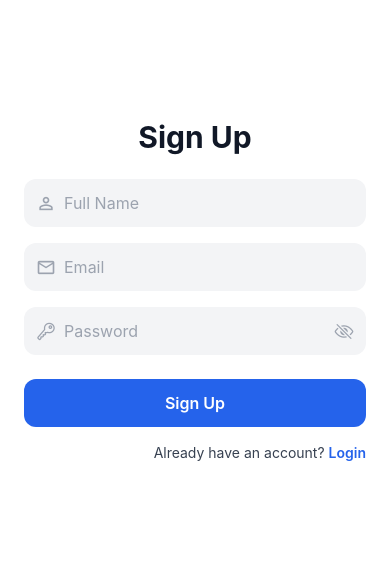
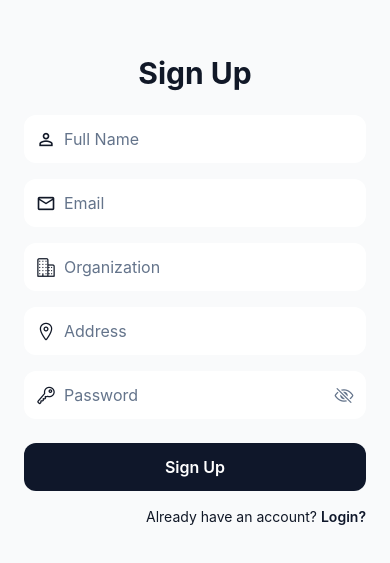
Before and after one commit to Malikwebd9723/Finestics, a React Native app: screen /Signup in a window 390 px wide. Shown: the part 131-694 px from the top of the page. Built offline with nearby package versions, Linux system fonts and the light colour scheme.

Commit message:
done with login and signup forms

```diff
--- a/App.tsx
+++ b/App.tsx
@@ -1,15 +1,29 @@
-import React from "react";
-import { NavigationContainer } from "@react-navigation/native";
-import RootNavigator from "./navigation/RootNavigator";
-import { ThemeProvider } from "./context/ThemeProvider";
-import "./global.css";
+import React from 'react';
+import { NavigationContainer } from '@react-navigation/native';
+import RootNavigator from './navigation/RootNavigator';
+import { ThemeProvider, useThemeContext } from './context/ThemeProvider';
+import './global.css';
+import { View } from 'react-native';
+import { SafeAreaProvider, SafeAreaView } from 'react-native-safe-area-context';
+import { StatusBar } from 'expo-status-bar';
 
-export default function App() {
+function ThemedApp() {
+  const { colors, theme } = useThemeContext();
+
   return (
-    <ThemeProvider>
+    <View style={{ flex: 1, backgroundColor: colors.background }}>
       <NavigationContainer>
         <RootNavigator />
       </NavigationContainer>
-    </ThemeProvider>
+    </View>
   );
 }
+export default function App() {
+  return (
+    <SafeAreaProvider>
+      <ThemeProvider>
+        <ThemedApp />
+      </ThemeProvider>
+    </SafeAreaProvider>
+  );
+}
--- a/app.json
+++ b/app.json
@@ -1,7 +1,7 @@
 {
   "expo": {
-    "name": "my-expo-app",
-    "slug": "my-expo-app",
+    "name": "Finestics",
+    "slug": "Finestics",
     "version": "1.0.0",
     "web": {
       "favicon": "./assets/favicon.png"
--- a/package.json
+++ b/package.json
@@ -1,5 +1,5 @@
 {
-  "name": "my-expo-app",
+  "name": "Finestics",
   "version": "1.0.0",
   "scripts": {
     "android": "expo run:android",
--- a/screens/Login.jsx
+++ b/screens/Login.jsx
@@ -1,4 +1,4 @@
-import React, { useState } from "react";
+import React, { useState } from 'react';
 import {
   View,
   Text,
@@ -7,40 +7,46 @@ import {
   TouchableOpacity,
   SafeAreaView,
   ToastAndroid,
-} from "react-native";
-import { Ionicons } from "@expo/vector-icons";
-import { useNavigation } from "@react-navigation/native";
+} from 'react-native';
+import { Ionicons } from '@expo/vector-icons';
+import { useNavigation } from '@react-navigation/native';
+import { useThemeContext } from '../context/ThemeProvider';
 
-export default function Login() {
+export default function LoginScreen() {
   const navigation = useNavigation();
-  const [email, setEmail] = useState("");
-  const [password, setPassword] = useState("");
+  const { colors } = useThemeContext();
+
+  const [email, setEmail] = useState('');
+  const [password, setPassword] = useState('');
   const [showPassword, setShowPassword] = useState(false);
 
   const handleLogin = () => {
     if (!email || !password) {
-      ToastAndroid.show("Please enter your email and password", ToastAndroid.SHORT);
+      ToastAndroid.show('Please enter your email and password', ToastAndroid.SHORT);
       return;
     }
-    ToastAndroid.show("Login Successful!", ToastAndroid.SHORT);
-    navigation.replace("Main");
+    ToastAndroid.show('Login Successful!', ToastAndroid.SHORT);
+    navigation.replace('home');
   };
 
   return (
-    <View className="flex-1 bg-white dark:bg-gray-900 px-6">
+    <View className="flex-1 px-6" style={{ backgroundColor: colors.background }}>
       <View className="flex-1 justify-center">
         {/* Title */}
-        <Text className="text-3xl font-bold text-center mb-10 text-gray-900 dark:text-gray-100">
+        <Text className="mb-10 text-center text-3xl font-bold" style={{ color: colors.text }}>
           Login
         </Text>
 
         {/* Email Input */}
-        <View className="flex-row items-center px-3 rounded-xl mb-4 bg-gray-100 dark:bg-gray-800">
-          <Ionicons name="mail-outline" size={20} color="#9ca3af" />
+        <View
+          className="mb-4 flex-row items-center rounded-xl px-3"
+          style={{ backgroundColor: colors.card }}>
+          <Ionicons name="mail-outline" size={20} color={colors.text} />
           <TextInput
             placeholder="Email"
-            placeholderTextColor="#9ca3af"
-            className="flex-1 px-3 py-3 text-base text-gray-900 dark:text-gray-100"
+            placeholderTextColor={colors.placeholder}
+            className="flex-1 px-3 py-3 text-base"
+            style={{ color: colors.text }}
             value={email}
             onChangeText={setEmail}
             keyboardType="email-address"
@@ -48,28 +54,31 @@ export default function Login() {
         </View>
 
         {/* Password Input */}
-        <View className="flex-row items-center px-3 rounded-xl mb-2 bg-gray-100 dark:bg-gray-800">
-          <Ionicons name="key-outline" size={20} color="#9ca3af" />
+        <View
+          className="mb-2 flex-row items-center rounded-xl px-3"
+          style={{ backgroundColor: colors.card }}>
+          <Ionicons name="key-outline" size={20} color={colors.text} />
           <TextInput
             placeholder="Password"
-            placeholderTextColor="#9ca3af"
+            placeholderTextColor={colors.placeholder}
             secureTextEntry={!showPassword}
-            className="flex-1 px-3 py-3 text-base text-gray-900 dark:text-gray-100"
+            className="flex-1 px-3 py-3 text-base"
+            style={{ color: colors.text }}
             value={password}
             onChangeText={setPassword}
           />
           <TouchableOpacity onPress={() => setShowPassword(!showPassword)}>
             <Ionicons
-              name={showPassword ? "eye-outline" : "eye-off-outline"}
+              name={showPassword ? 'eye-outline' : 'eye-off-outline'}
               size={20}
-              color="#9ca3af"
+              color={colors.placeholder}
             />
           </TouchableOpacity>
         </View>
 
         {/* Forgot Password */}
-        <TouchableOpacity onPress={() => navigation.navigate("ForgotPassword")}>
-          <Text className="text-sm text-right mb-5 text-gray-700 dark:text-gray-300">
+        <TouchableOpacity onPress={() => navigation.navigate('ForgotPassword')}>
+          <Text className="mb-5 text-right text-sm" style={{ color: colors.text }}>
             Forgot Password?
           </Text>
         </TouchableOpacity>
@@ -77,19 +86,19 @@ export default function Login() {
         {/* Login Button */}
         <Pressable
           onPress={handleLogin}
-          className="py-3 rounded-xl items-center mb-4 bg-blue-600 active:bg-blue-700"
-        >
-          <Text className="text-white font-semibold text-base">Login</Text>
+          className="mb-4 items-center rounded-xl py-3"
+          style={{ backgroundColor: colors.primary }}>
+          <Text className="text-base font-semibold text-white">Login</Text>
         </Pressable>
 
         {/* Signup Link */}
         <View className="flex-row justify-end">
-          <Text className="text-sm mr-1 text-gray-700 dark:text-gray-300">
-            Don’t have an account?
+          <Text className="mr-1 text-sm" style={{ color: colors.text }}>
+            Don't have an account?
           </Text>
-          <TouchableOpacity onPress={() => navigation.replace("Signup")}>
-            <Text className="text-sm font-semibold text-blue-600 dark:text-blue-400">
-              Signup
+          <TouchableOpacity onPress={() => navigation.replace('Signup')}>
+            <Text className="text-sm font-semibold" style={{ color: colors.primary }}>
+              Signup?
             </Text>
           </TouchableOpacity>
         </View>
--- a/screens/Signup.jsx
+++ b/screens/Signup.jsx
@@ -1,4 +1,4 @@
-import React, { useState } from "react";
+import React, { useState } from 'react';
 import {
   View,
   Text,
@@ -9,17 +9,23 @@ import {
   Platform,
   ScrollView,
   Alert,
-} from "react-native";
-import { Ionicons, MaterialCommunityIcons } from "@expo/vector-icons";
-import { useNavigation } from "@react-navigation/native";
+} from 'react-native';
+import { Ionicons, MaterialCommunityIcons } from '@expo/vector-icons';
+import { useNavigation } from '@react-navigation/native';
+import { useThemeContext } from '../context/ThemeProvider';
 
-export default function Signup() {
+export default function SignUpScreen() {
   const navigation = useNavigation();
+  const { colors } = useThemeContext();
+
   const [form, setForm] = useState({
-    name: "",
-    email: "",
-    password: "",
+    name: '',
+    email: '',
+    password: '',
+    organization: '',
+    address: '',
   });
+
   const [showPassword, setShowPassword] = useState(false);
 
   const handleChange = (key, value) => {
@@ -27,74 +33,115 @@ export default function Signup() {
   };
 
   const handleSignUp = () => {
-    if (!form.name || !form.email || !form.password) {
-      Alert.alert("Error", "Please fill all fields");
+    const { name, email, password, organization, address } = form;
+
+    if (!name || !email || !password || !organization || !address) {
+      Alert.alert('Missing Fields', 'Please fill out all fields before continuing.');
       return;
     }
-    Alert.alert("Success", "Account created successfully!");
-    navigation.replace("Login"); // Navigate to Login after signup
+
+    Alert.alert('Success', 'Account created successfully!');
+    navigation.replace('Login');
   };
 
   return (
     <KeyboardAvoidingView
-      behavior={Platform.OS === "ios" ? "padding" : undefined}
-      className="flex-1 bg-white dark:bg-gray-900"
-    >
+      behavior={Platform.OS === 'ios' ? 'padding' : 'padding'}
+      className="flex-1"
+      style={{ backgroundColor: colors.background }}>
       <ScrollView
         contentContainerStyle={{
           flexGrow: 1,
-          justifyContent: "center",
+          justifyContent: 'center',
           paddingHorizontal: 24,
         }}
-        keyboardShouldPersistTaps="handled"
-      >
+        keyboardShouldPersistTaps="handled">
         {/* Title */}
-        <Text className="text-center text-3xl font-bold mb-6 text-gray-900 dark:text-gray-100">
+        <Text className="mb-6 text-center text-3xl font-bold" style={{ color: colors.text }}>
           Sign Up
         </Text>
 
         {/* Full Name */}
-        <View className="flex-row items-center px-3 py-3 mb-4 rounded-xl bg-gray-100 dark:bg-gray-800">
-          <MaterialCommunityIcons name="account-outline" size={20} color="#9ca3af" />
+        <View
+          className="mb-4 flex-row items-center rounded-xl px-3 py-3"
+          style={{ backgroundColor: colors.card }}>
+          <MaterialCommunityIcons name="account-outline" size={20} color={colors.text} />
           <TextInput
             placeholder="Full Name"
-            placeholderTextColor="#9ca3af"
+            placeholderTextColor={colors.placeholder}
             value={form.name}
-            onChangeText={(t) => handleChange("name", t)}
-            className="flex-1 ml-2 text-base text-gray-900 dark:text-gray-100"
+            onChangeText={(t) => handleChange('name', t)}
+            className="ml-2 flex-1 text-base"
+            style={{ color: colors.text }}
           />
         </View>
 
         {/* Email */}
-        <View className="flex-row items-center px-3 py-3 mb-4 rounded-xl bg-gray-100 dark:bg-gray-800">
-          <MaterialCommunityIcons name="email-outline" size={20} color="#9ca3af" />
+        <View
+          className="mb-4 flex-row items-center rounded-xl px-3 py-3"
+          style={{ backgroundColor: colors.card }}>
+          <MaterialCommunityIcons name="email-outline" size={20} color={colors.text} />
           <TextInput
             placeholder="Email"
-            placeholderTextColor="#9ca3af"
+            placeholderTextColor={colors.placeholder}
             keyboardType="email-address"
             autoCapitalize="none"
             value={form.email}
-            onChangeText={(t) => handleChange("email", t)}
-            className="flex-1 ml-2 text-base text-gray-900 dark:text-gray-100"
+            onChangeText={(t) => handleChange('email', t)}
+            className="ml-2 flex-1 text-base"
+            style={{ color: colors.text }}
+          />
+        </View>
+
+        {/* Organization */}
+        <View
+          className="mb-4 flex-row items-center rounded-xl px-3 py-3"
+          style={{ backgroundColor: colors.card }}>
+          <Ionicons name="business-outline" size={20} color={colors.text} />
+          <TextInput
+            placeholder="Organization"
+            placeholderTextColor={colors.placeholder}
+            value={form.organization}
+            onChangeText={(t) => handleChange('organization', t)}
+            className="ml-2 flex-1 text-base"
+            style={{ color: colors.text }}
+          />
+        </View>
+
+        {/* Address */}
+        <View
+          className="mb-4 flex-row items-center rounded-xl px-3 py-3"
+          style={{ backgroundColor: colors.card }}>
+          <Ionicons name="location-outline" size={20} color={colors.text} />
+          <TextInput
+            placeholder="Address"
+            placeholderTextColor={colors.placeholder}
+            value={form.address}
+            onChangeText={(t) => handleChange('address', t)}
+            className="ml-2 flex-1 text-base"
+            style={{ color: colors.text }}
           />
         </View>
 
         {/* Password */}
-        <View className="flex-row items-center px-3 py-3 mb-4 rounded-xl bg-gray-100 dark:bg-gray-800">
-          <Ionicons name="key-outline" size={20} color="#9ca3af" />
+        <View
+          className="mb-4 flex-row items-center rounded-xl px-3 py-3"
+          style={{ backgroundColor: colors.card }}>
+          <Ionicons name="key-outline" size={20} color={colors.text} />
           <TextInput
             placeholder="Password"
-            placeholderTextColor="#9ca3af"
+            placeholderTextColor={colors.placeholder}
             secureTextEntry={!showPassword}
             value={form.password}
-            onChangeText={(t) => handleChange("password", t)}
-            className="flex-1 ml-2 text-base text-gray-900 dark:text-gray-100"
+            onChangeText={(t) => handleChange('password', t)}
+            className="ml-2 flex-1 text-base"
+            style={{ color: colors.text }}
           />
           <Pressable onPress={() => setShowPassword(!showPassword)}>
             <Ionicons
-              name={showPassword ? "eye-outline" : "eye-off-outline"}
+              name={showPassword ? 'eye-outline' : 'eye-off-outline'}
               size={20}
-              color="#9ca3af"
+              color={colors.placeholder}
             />
           </Pressable>
         </View>
@@ -102,19 +149,22 @@ export default function Signup() {
         {/* Sign Up Button */}
         <Pressable
           onPress={handleSignUp}
-          className="py-3 rounded-xl mt-2 items-center bg-blue-600 active:bg-blue-700"
-        >
-          <Text className="text-white text-base font-semibold">Sign Up</Text>
+          className="mt-2 rounded-xl py-3"
+          style={{
+            backgroundColor: colors.primary,
+            alignItems: 'center',
+          }}>
+          <Text className="text-base font-semibold text-white">Sign Up</Text>
         </Pressable>
 
         {/* Login Link */}
-        <View className="flex-row justify-end mt-4">
-          <Text className="text-sm mr-1 text-gray-700 dark:text-gray-300">
+        <View className="mt-4 flex-row justify-end">
+          <Text className="mr-1 text-sm" style={{ color: colors.text }}>
             Already have an account?
           </Text>
-          <TouchableOpacity onPress={() => navigation.replace("Login")}>
-            <Text className="text-sm font-semibold text-blue-600 dark:text-blue-400">
-              Login
+          <TouchableOpacity onPress={() => navigation.replace('Login')}>
+            <Text className="text-sm font-semibold" style={{ color: colors.primary }}>
+              Login?
             </Text>
           </TouchableOpacity>
         </View>
```
Also changed, not shown: context/ThemeProvider.tsx (+14 -12 lines), navigation/TabNavigator.jsx (+29 -1 lines), 2 other files (tests, documents, lock files or other folders).
